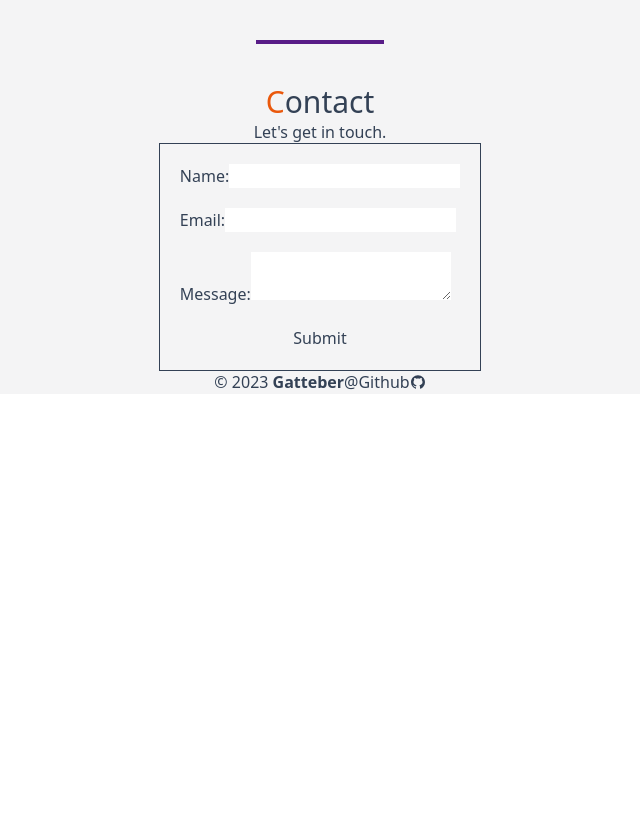
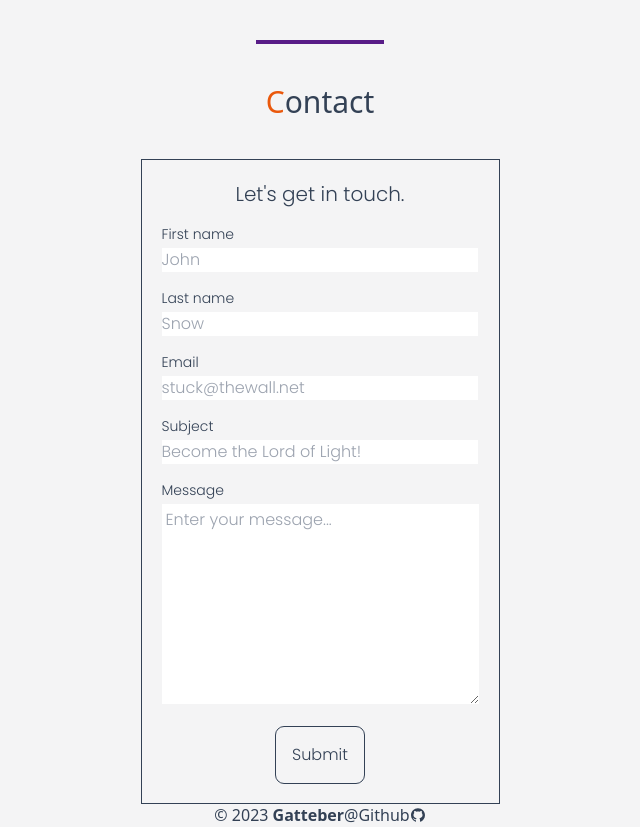
Before and after one commit to Gatteber/portfolio-website, a React (Vite) app in the folder client/: page / in a window 1280 px wide. Shown: the part 2024-2851 px from the top of the page, without its empty margins (320-960 px from the left). Before the commit the page ends 2418 px from the top, so only its background shows below. Built offline with nearby package versions, Linux system fonts and the light colour scheme; no server answers.

Commit message:
refactor form

```diff
--- a/client/src/pages/Contact.tsx
+++ b/client/src/pages/Contact.tsx
@@ -4,21 +4,80 @@ const ContactForm = () => {
     console.log('correctly handled submit');
   };
   return (
-    <div className="p-5 outline outline-1">
-      <form onSubmit={handleSubmit} className="flex flex-col gap-5">
-        <label htmlFor="">
-          Name:
-          <input type="text" />
-        </label>
-        <label htmlFor="">
-          Email:
-          <input type="email" name="" id="" />
-        </label>
-        <label htmlFor="">
-          Message:
-          <textarea></textarea>
-        </label>
-        <input type="submit" value="Submit" />
+    <div className="p-5 outline outline-1 font-poppins">
+      <form onSubmit={handleSubmit} className="space-y-4">
+        <span className="flex justify-center text-xl">Let's get in touch.</span>
+        <div>
+          <label htmlFor="" className="block text-sm mb-1">
+            First name
+          </label>
+          <input
+            type="text"
+            name=""
+            id=""
+            placeholder="John"
+            className="mb-4"
+            required
+          />
+          <label htmlFor="" className="block text-sm mb-1">
+            Last name
+          </label>
+          <input
+            type="text"
+            name=""
+            id=""
+            placeholder="Snow"
+            className=""
+            required
+          />
+        </div>
+        <div>
+          <label htmlFor="" className="block text-sm mb-1">
+            Email
+          </label>
+          <input
+            type="email"
+            name=""
+            id=""
+            placeholder="stuck@thewall.net"
+            className=""
+            required
+          />
+        </div>
+        <div>
+          <label htmlFor="" className="block text-sm mb-1">
+            Subject
+          </label>
+          <input
+            type="text"
+            name=""
+            id=""
+            placeholder="Become the Lord of Light!"
+            className=""
+            required
+          />
+        </div>
+        <div>
+          <label htmlFor="" className="block text-sm mb-1">
+            Message
+          </label>
+          <textarea
+            name=""
+            id=""
+            cols={21}
+            rows={8}
+            className="p-1"
+            placeholder="Enter your message..."
+            required
+          ></textarea>
+        </div>
+        <div className="flex justify-center">
+          <input
+            type="submit"
+            value="Submit"
+            className="outline outline-1 rounded-lg p-4 hover:bg-orange-600 hover:text-purple-900 dark:hover:bg-purple-500 dark:hover:text-orange-300 transition duration-200 hover:cursor-pointer"
+          />
+        </div>
       </form>
     </div>
   );
@@ -26,10 +85,9 @@ const ContactForm = () => {
 const Contact = () => {
   return (
     <div className="flex flex-col items-center text-slate-700 dark:text-slate-50">
-      <h5 className="text-3xl">
+      <h5 className="text-3xl mb-10">
         <span className="text-orange-600 dark:text-purple-500">C</span>ontact
       </h5>
-      <p>Let's get in touch.</p>
       <ContactForm />
     </div>
   );
```
